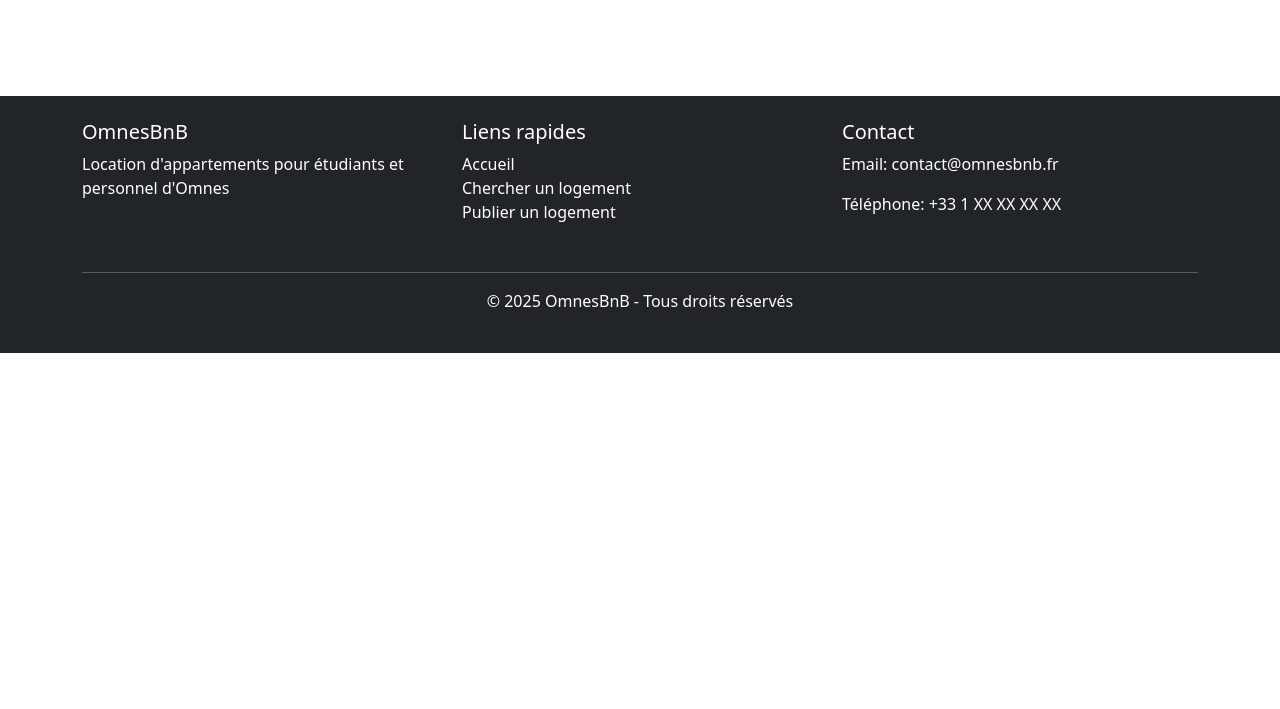
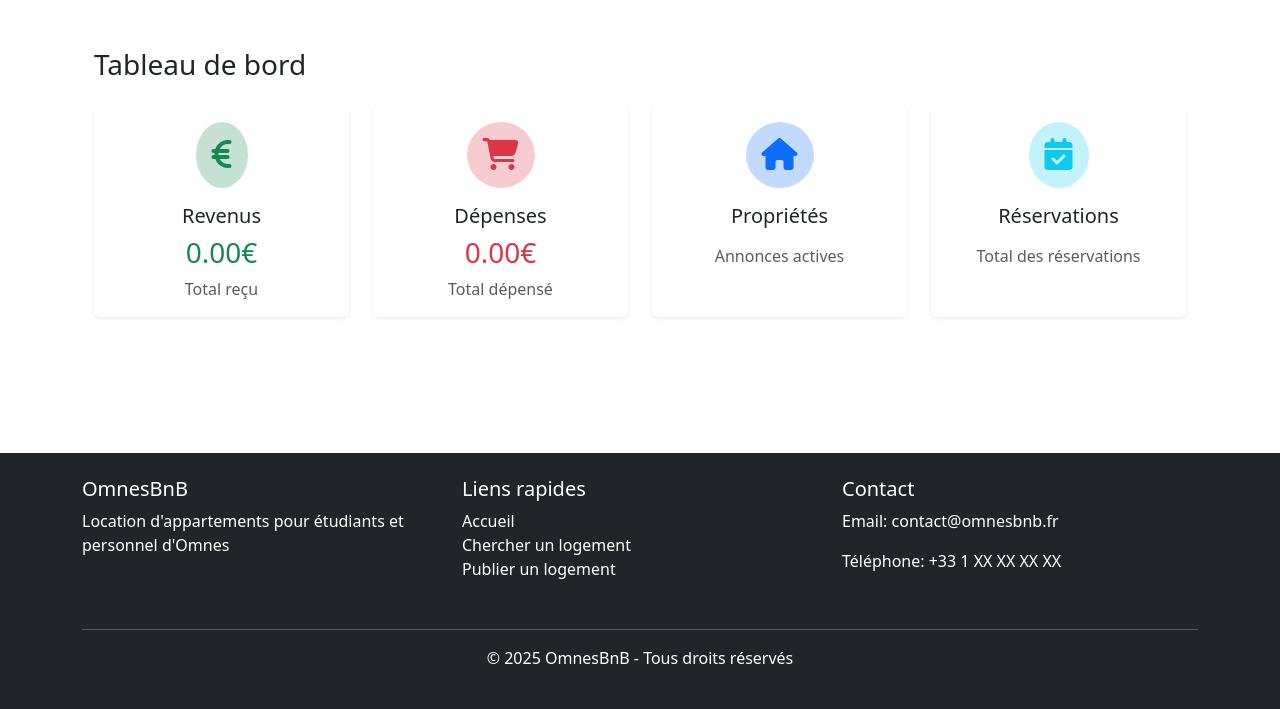
Before and after one commit to JeremyGnt/OmnesBnb, a PHP site: template pages/my-rentals.php in a window 1280 px wide. Shown: the part 56-765 px from the top of the page. Run offline with PHP 8.4, Linux system fonts and the light colour scheme; the template is opened without the code that fills it, so the values that code supplies are empty.

Commit message:
debut du dashboard sur my-rentals.php avce 4 stats : revenu, depense, propriété, reservation

```diff
--- a/pages/my-rentals.php
+++ b/pages/my-rentals.php
@@ -1 +1,74 @@
 <?php
+?>
+
+
+
+<div class="container py-4">
+
+    <div class="row mb-4">
+
+        <h3 class="mb-4">Tableau de bord</h3>
+        <div class="col-md-3 mb-3">
+            <div class="card border-0 shadow-sm h-100 dashboard-card" data-card="revenus">
+                <div class="card-body d-flex flex-column align-items-center">
+                    <div class="rounded-circle bg-success bg-opacity-25 p-3 mb-3" id="revenus-icon">
+                        <i class="fas fa-euro-sign fa-2x text-success"></i>
+                    </div>
+                    <h5 class="card-title">Revenus</h5>
+                    <h3 class="mb-0 text-success"><?php echo number_format($total_earned, 2); ?>€</h3>
+                    <p class="text-muted mt-2 mb-0">Total reçu</p>
+                </div>
+
+            </div>
+
+        </div>
+
+
+
+
+        <div class="col-md-3 mb-3">
+            <div class="card border-0 shadow-sm h-100 dashboard-card" data-card="depenses">
+                <div class="card-body d-flex flex-column align-items-center">
+                    <div class="rounded-circle bg-danger bg-opacity-25 p-3 mb-3" id="depenses-icon">
+                        <i class="fas fa-shopping-cart fa-2x text-danger"></i>
+                    </div>
+                    <h5 class="card-title">Dépenses</h5>
+                    <h3 class="mb-0 text-danger"><?php echo number_format($total_spent, 2); ?>€</h3>
+                    <p class="text-muted mt-2 mb-0">Total dépensé</p>
+                </div>
+
+            </div>
+
+        </div>
+
+
+
+        <div class="col-md-3 mb-3">
+            <div class="card border-0 shadow-sm h-100 dashboard-card" data-card="proprietes">
+                <div class="card-body d-flex flex-column align-items-center">
+                    <div class="rounded-circle bg-primary bg-opacity-25 p-3 mb-3" id="proprietes-icon">
+                        <i class="fas fa-home fa-2x text-primary"></i>
+                    </div>
+                    <h5 class="card-title">Propriétés</h5>
+                    <h3 class="mb-0 text-primary"><?php echo $active_listings; ?></h3>
+                    <p class="text-muted mt-2 mb-0">Annonces actives</p>
+                </div>
+            </div>
+        </div>
+        <div class="col-md-3 mb-3">
+            <div class="card border-0 shadow-sm h-100 dashboard-card" data-card="reservations">
+                <div class="card-body d-flex flex-column align-items-center">
+                    <div class="rounded-circle bg-info bg-opacity-25 p-3 mb-3" id="reservations-icon">
+                        <i class="fas fa-calendar-check fa-2x text-info"></i>
+                    </div>
+                    <h5 class="card-title">Réservations</h5>
+                    <h3 class="mb-0 text-info"><?php echo $total_bookings; ?></h3>
+                    <p class="text-muted mt-2 mb-0">Total des réservations</p>
+                </div>
+            </div>
+        </div>
+
+    </div>
+
+
+</div>
```
